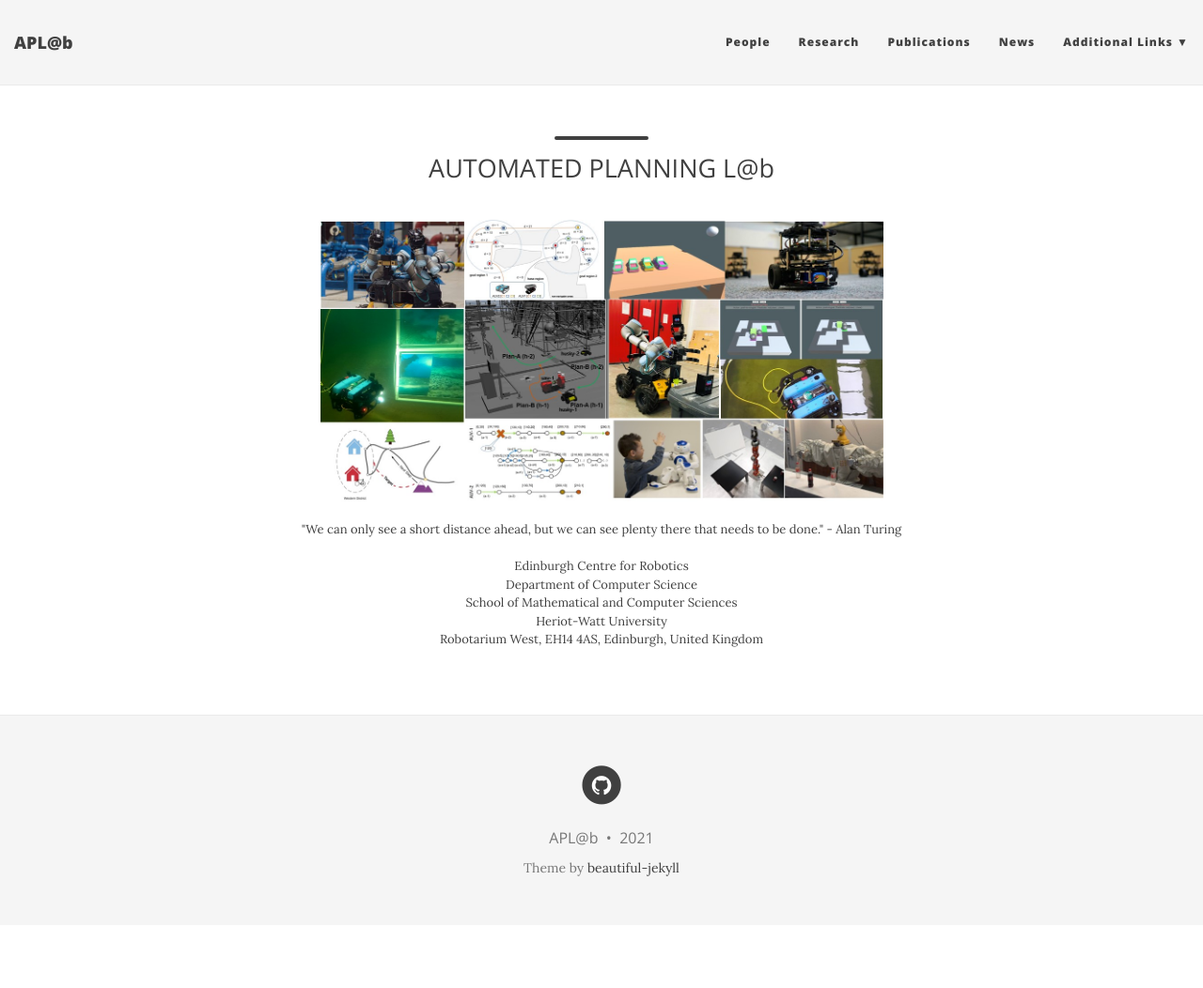
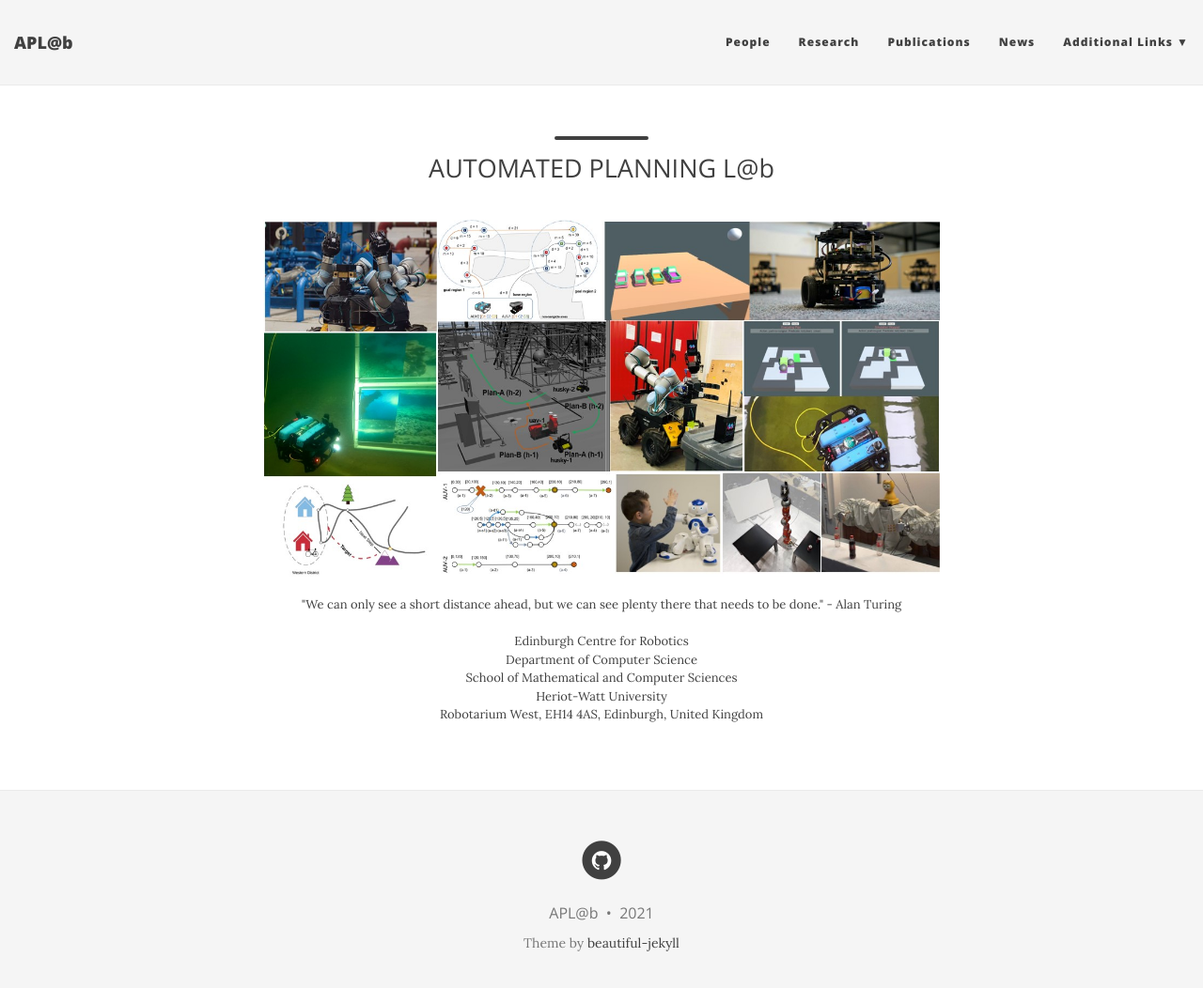
Before and after one commit to aplab2020/aplab2020.github.io, a Jekyll site: the page built from index.html, in a window 1280 px wide and 1065 px high. Shown: the top 1052 px of the window at 94% size. Built offline with Jekyll 4.4.1, drawn with Linux system fonts in a browser that asks for light colours; nearby versions of some CDN libraries.

Commit message:
Update index.html

```diff
--- a/index.html
+++ b/index.html
@@ -5,7 +5,7 @@
 ---
 <body>
 <p align="center">
-<img src="/img/apl.jpg" align="center" width="600" height="300">
+<img src="/img/apl.jpg" align="center" width="720" height="380">
 </p>
 </body>
 
```
